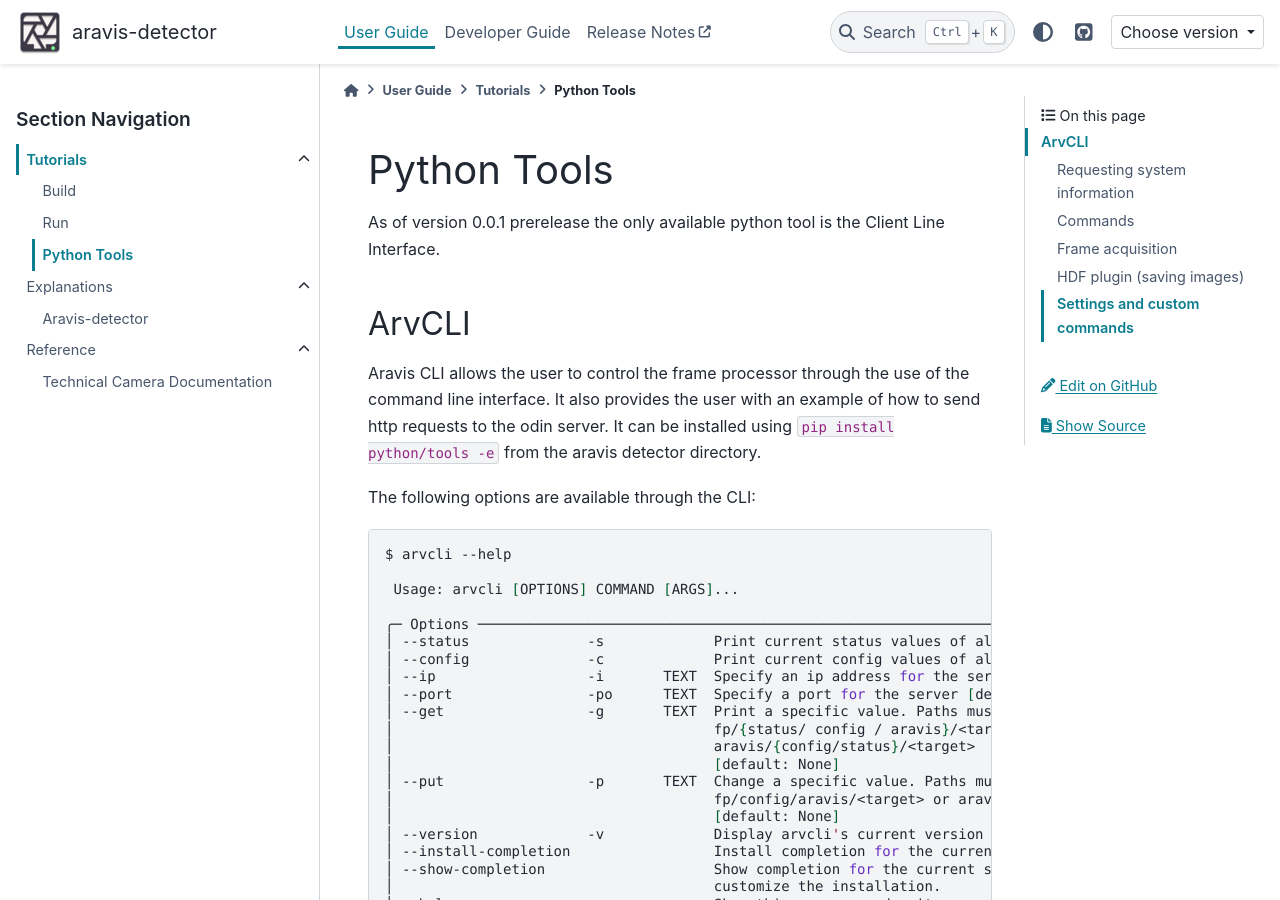
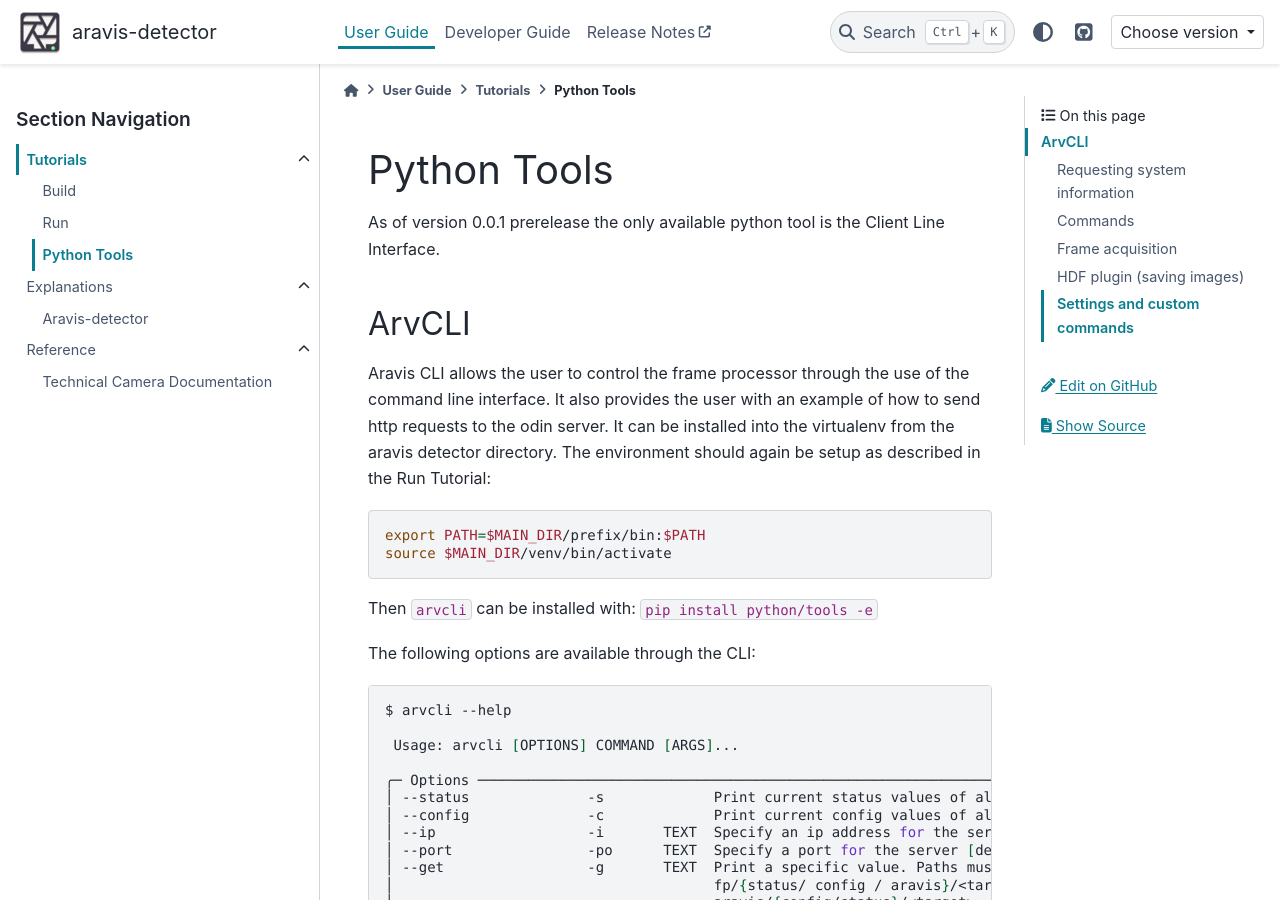
Before and after one commit to Observatory-Sciences/aravis-detector, a Sphinx documentation site: the page built from docs/user/tutorials/tools.md, in a window 1280 px wide and 900 px high. Built offline with Sphinx 7.4.7 and the PyData theme 0.15.4, drawn with Linux system fonts in a browser that asks for light colours.

Commit message:
Update docs/user/tutorials/tools.md
Co-authored-by: Ulrik Kofoed Pedersen <ulrikpedersen@users.noreply.github.com>

````diff
--- a/docs/user/tutorials/tools.md
+++ b/docs/user/tutorials/tools.md
@@ -4,7 +4,14 @@ As of version 0.0.1 prerelease the only available python tool is the Client Line
 
 ## ArvCLI
 
-Aravis CLI allows the user to control the frame processor through the use of the command line interface. It also provides the user with an example of how to send http requests to the odin server. It can be installed using ```pip install python/tools -e``` from the aravis detector directory.
+Aravis CLI allows the user to control the frame processor through the use of the command line interface. It also provides the user with an example of how to send http requests to the odin server. It can be installed into the virtualenv from the aravis detector directory. The environment should again be setup as described in the Run Tutorial:
+
+```shell
+export PATH=$MAIN_DIR/prefix/bin:$PATH
+source $MAIN_DIR/venv/bin/activate
+```
+
+Then ```arvcli``` can be installed with: ```pip install python/tools -e```
 
 The following options are available through the CLI:
 
````
